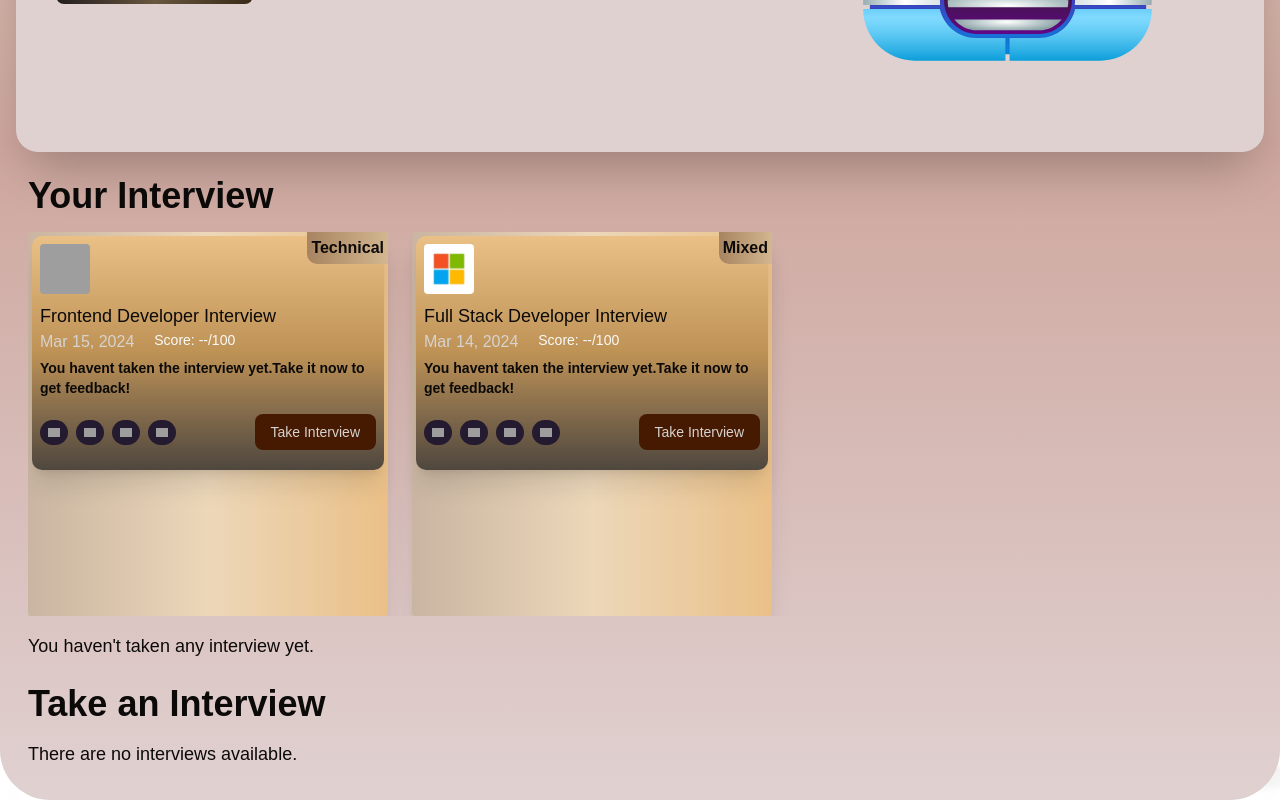
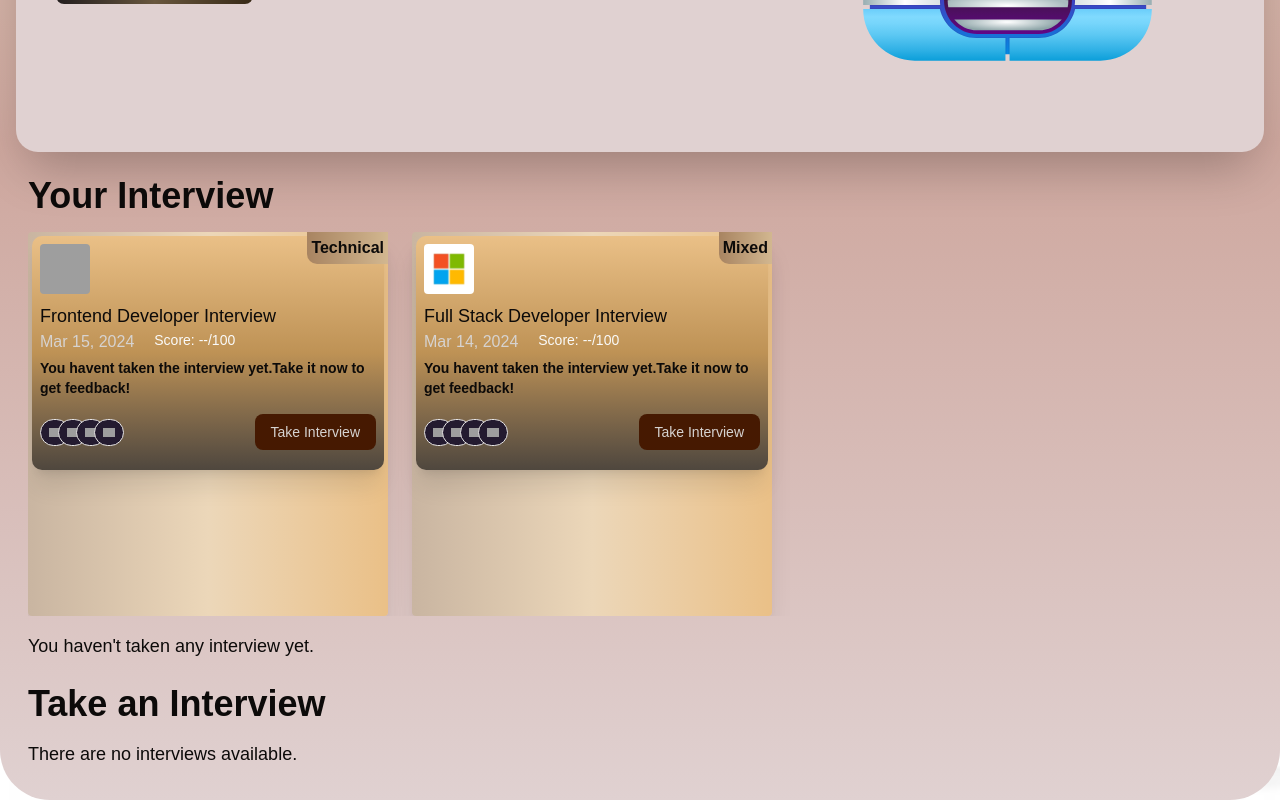
Before and after one commit to AD9-1/jsm-interview-mock, a Next.js app: page / in a window 1280 px wide. Shown: the part 513-1313 px from the top of the page. Built offline with nearby package versions, Linux system fonts and the light colour scheme; grey boxes are pictures that could not be loaded; a web font is replaced by a local one.

Commit message:
InterviewCard progressing

```diff
--- a/components/DisplayTechIcons.tsx
+++ b/components/DisplayTechIcons.tsx
@@ -1,13 +1,20 @@
 import React from "react";
-import { fetcher, getTechIcon } from "../lib/utils";
+import { cn, fetcher, getTechIcon } from "../lib/utils";
 import Image from "next/image";
+import clsx from "clsx";
 const DisplayTechIcons = async ({ techstack }: { techstack: string[] }) => {
   const techIcons = await fetcher(techstack);
   console.log(techIcons);
   return (
-    <div className="flex gap-2">
-      {techIcons.map(({ item, url }) => (
-        <div key={item} className="p-2 rounded-4xl group relative bg-[#241b30]">
+    <div className="flex">
+      {techIcons.map(({ item, url }, index) => (
+        <div
+          key={item}
+          className={clsx(
+            "p-2 rounded-4xl group relative bg-[#241b30] border",
+            index > 0 && "-ml-3"
+          )}//include -ml-3 only if index is greater than 0
+        >
           <span
             className=" hidden absolute bottom-full right-0.5 group-hover:block
           bg-[#49454e] p-1 text-white text-[10px] rounded-xl"
```
